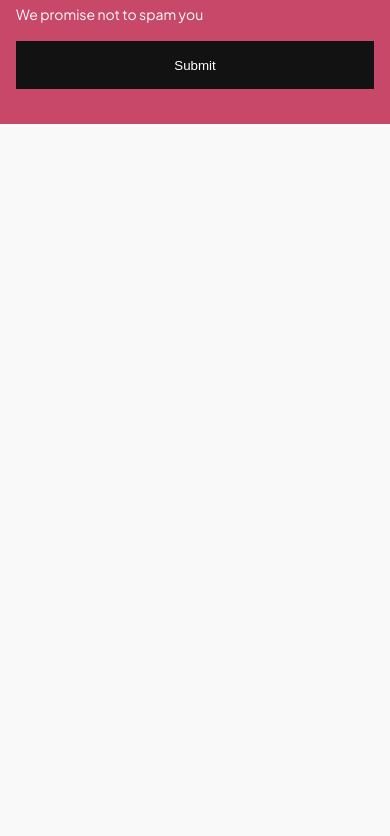
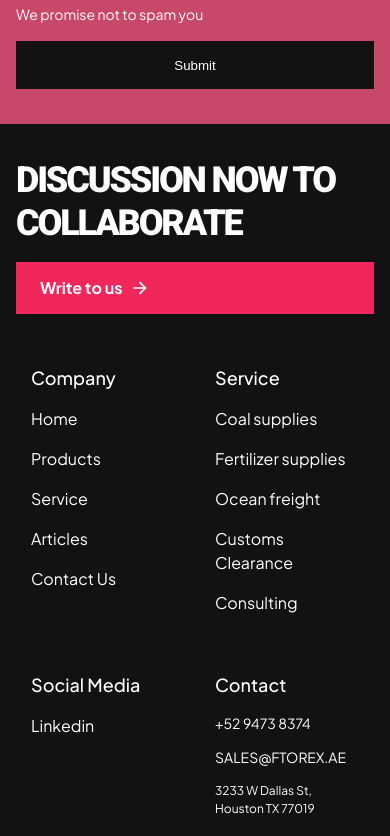
Before and after one commit to RomanKoriachko/ftorex, a React (Create React App) app: page / in a window 390 px wide. Shown: the part 6760-7596 px from the top of the page. Before the commit the page ends 6884 px from the top, so only its background shows below. Built offline with nearby package versions, Linux system fonts and the light colour scheme.

Commit message:
add adaptive in footer

```diff
--- a/src/components/LayoutComponent/LayoutComponent.js
+++ b/src/components/LayoutComponent/LayoutComponent.js
@@ -8,7 +8,7 @@ const LayoutComponent = ({ submitRef, messageRef }) => {
         <>
             <Header submitRef={submitRef} />
             <Outlet />
-            {/* <Footer messageRef={messageRef} /> */}
+            <Footer messageRef={messageRef} />
         </>
     )
 }
--- a/src/container/Footer/Footer.js
+++ b/src/container/Footer/Footer.js
@@ -44,6 +44,7 @@ const Footer = ({ messageRef }) => {
                             </div>
                         </button>
                     </div>
+                    <div className="row footer-links-row">
                         <div className="footer-item-text">
                             <p className="footer-column-header">Company</p>
                             <p className="footer-column-item">
@@ -69,17 +70,20 @@ const Footer = ({ messageRef }) => {
                                 Fertilizer supplies
                             </p>
                             <p className="footer-column-item">Ocean freight</p>
-                        <p className="footer-column-item">Customs Clearance</p>
+                            <p className="footer-column-item">
+                                Customs Clearance
+                            </p>
                             <p className="footer-column-item">Consulting</p>
                         </div>
                         <div className="footer-item-text">
                             <p className="footer-column-header">Social Media</p>
-                        <p className="footer-column-item">Facebook</p>
                             <p className="footer-column-item">Linkedin</p>
                         </div>
                         <div className="footer-item-text">
                             <p className="footer-column-header">Contact</p>
-                        <p className="footer-contacts-item-1">+52 9473 8374</p>
+                            <p className="footer-contacts-item-1">
+                                +52 9473 8374
+                            </p>
                             <p className="footer-contacts-item-1">
                                 sales@ftorex.ae
                             </p>
@@ -87,9 +91,10 @@ const Footer = ({ messageRef }) => {
                                 3233 W Dallas St, Houston TX 77019
                             </p>
                             <p className="footer-contacts-item-2">
-                            M05-0190 Unique Adventure Business Centre,  Building
-                            PR1005, Port Saeed, Dubai, UAE
+                                M05-0190 Unique Adventure Business Centre,
+                                Building PR1005, Port Saeed, Dubai, UAE
                             </p>
+                        </div>
                     </div>
                 </div>
                 <p className="copyright">
--- a/src/container/Footer/Footer.scss
+++ b/src/container/Footer/Footer.scss
@@ -42,6 +42,9 @@
         .big-header {
             margin-bottom: 32px;
         }
+    }
+    .footer-links-row {
+        gap: 40px;
     }
     .footer-item-text {
         min-width: 150px;
@@ -88,3 +91,50 @@
         margin-top: 73px;
     }
 }
+
+// Desktop
+@media (max-width: 1200px) {
+    .footer {
+        .footer-row {
+            justify-content: center;
+        }
+        .footer-links-row {
+            display: grid;
+            grid-template-columns: 1fr 1fr;
+        }
+    }
+}
+
+// Tablet
+@media (max-width: 992px) {
+    .footer {
+        .footer-row {
+            flex-direction: column;
+        }
+    }
+}
+
+// Mobile
+@media (max-width: 576px) {
+    .footer {
+        padding-top: 35px;
+        .footer-item-header {
+            width: 100%;
+            .big-header {
+                margin-bottom: 16px;
+            }
+        }
+        .footer-row {
+            gap: 50px;
+        }
+        .footer-btn {
+            width: 100%;
+        }
+        .footer-links-row {
+            padding: 0px 15px;
+        }
+        .footer-item-text {
+            min-width: auto;
+        }
+    }
+}
```
Lines whose indentation alone changed are shown as unchanged.
